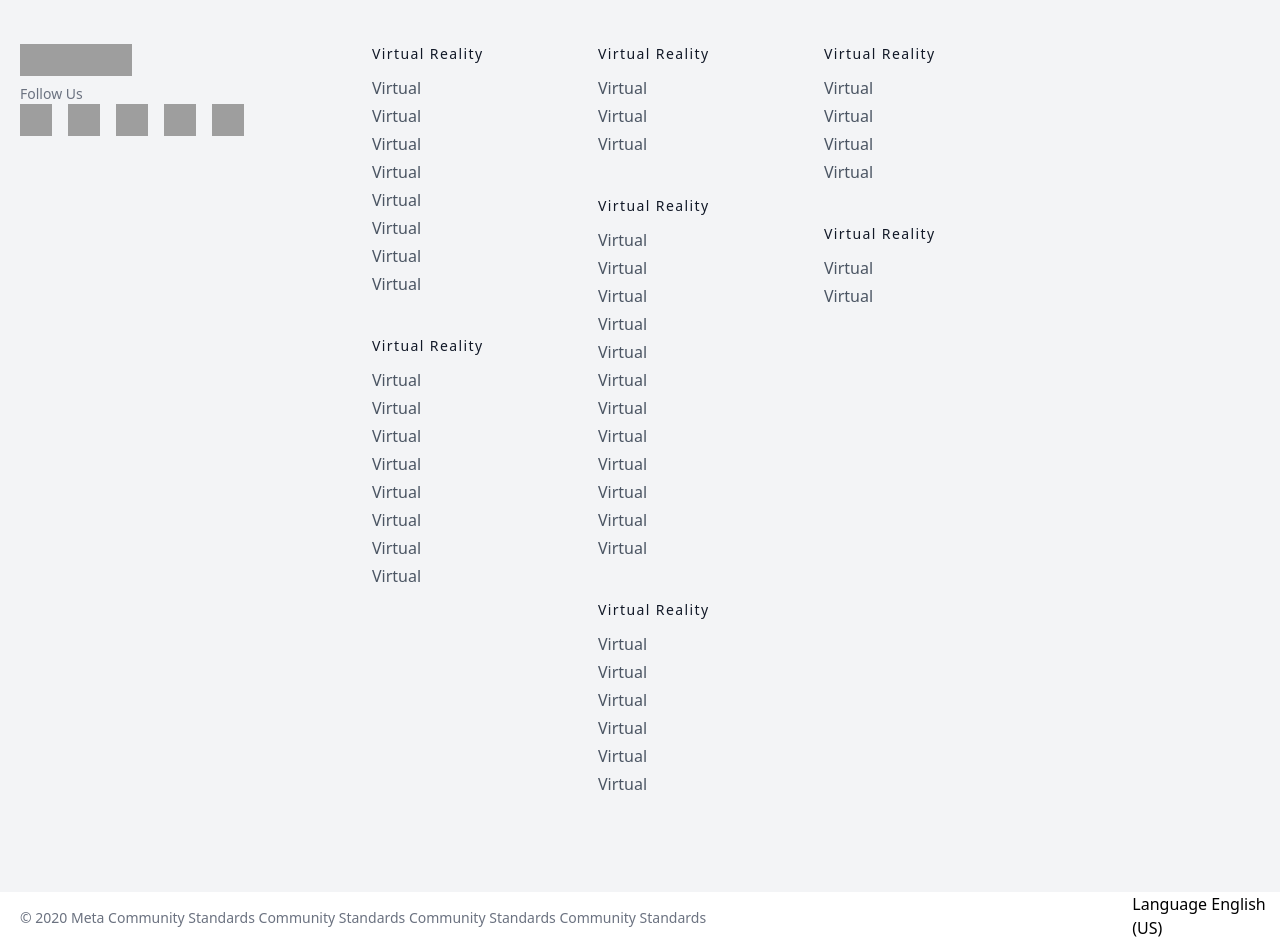
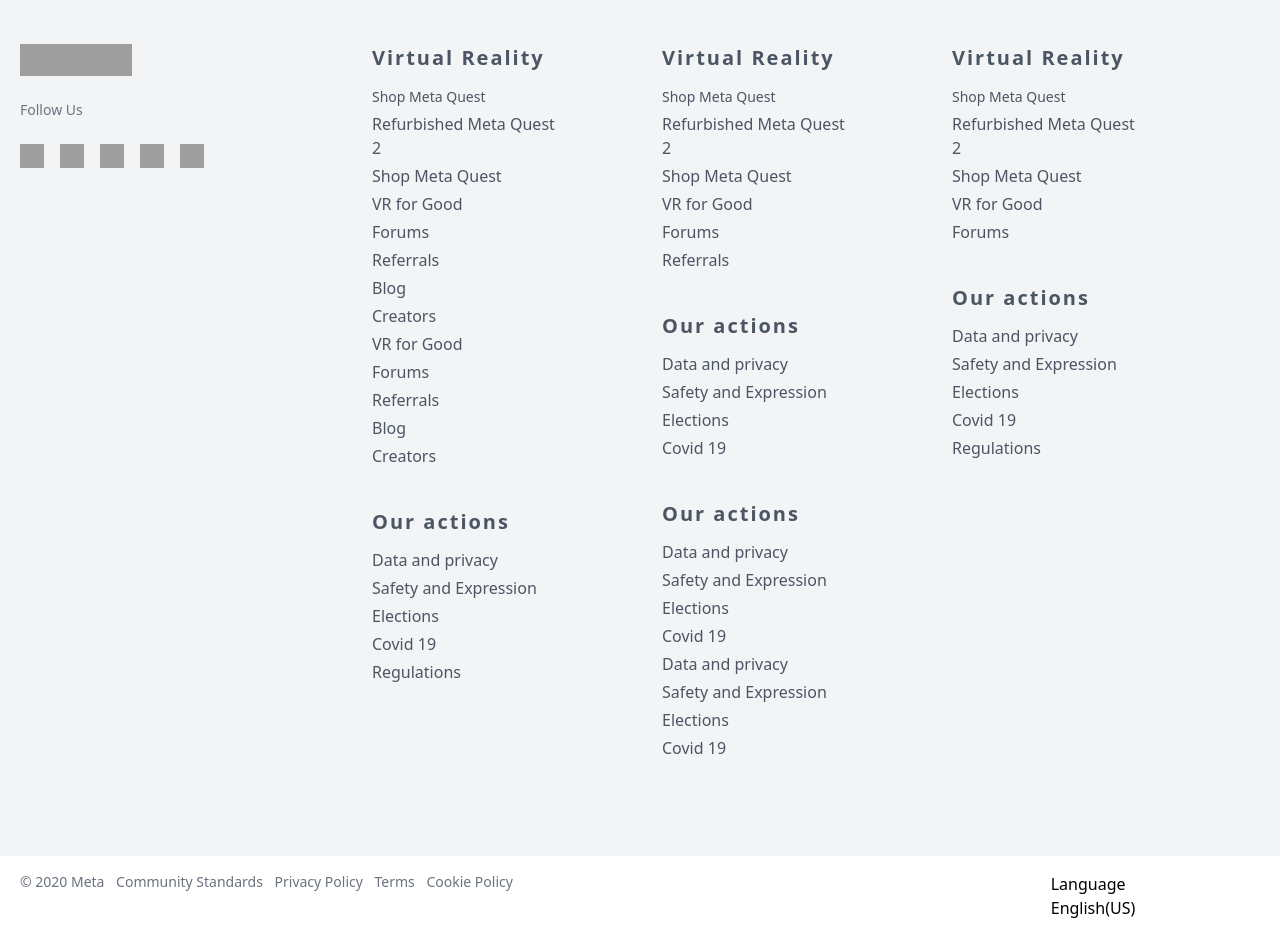
Before and after one commit to Stevenkwizera06/Meta-clone, a website: page index.html in a window 1280 px wide. Shown: the part 4600-5544 px from the top of the page. After the commit the page ends 5520 px from the top, so only its background shows below. Drawn offline with nearby package versions, Linux system fonts and the light colour scheme; grey boxes are pictures that could not be loaded.

Commit message:
added footer ressponsiviness

```diff
--- a/index.html
+++ b/index.html
@@ -203,7 +203,7 @@
                 <div class="p-4 md:w-1/3">
                     <div class="h-full border-2 border-gray-200 border-opacity-60 rounded-lg overflow-hidden">
                         <img class="lg:h-48 md:h-36 w-full object-cover object-center"
-                            src="https://scontent-ams4-1.xx.fbcdn.net/v/t39.8562-6/307122663_821341558998311_4349833797107568534_n.jpg?_nc_cat=110&ccb=1-7&_nc_sid=6825c5&_nc_ohc=1gAXNsMMoSQAX9bPQpQ&_nc_ht=scontent-ams4-1.xx&oh=00_AT9te-IeZDLTNm0kwdrnlV-yrv7qky-E3To2yLEqlUaumQ&oe=63324939"
+                            src="https://scontent-lga3-2.xx.fbcdn.net/v/t39.8562-6/307122663_821341558998311_4349833797107568534_n.jpg?_nc_cat=110&ccb=1-7&_nc_sid=6825c5&_nc_ohc=c89ef91BoAYAX8JZ--A&_nc_ht=scontent-lga3-2.xx&oh=00_AT_OlaERvCZ-uvLqz1oCIfAcsNhawemMfugdl5vPdqhDAA&oe=633837F9"
                             alt="blog">
                         <div class="p-6">
 
@@ -283,237 +283,258 @@
     <footer class="bg-gray-100 body-font">
         <div
             class="container px-5 py-24 mx-auto flex md:items-center lg:items-start md:flex-row md:flex-nowrap flex-wrap flex-col">
-            <div class="w-64 flex-shrink-0 md:mx-0 mx-auto text-center md:text-left">
+            <div class="w-64 flex-shrink-0 md:mx-0 mx-auto text-center md:text-left space-y-6">
                 <a class="flex title-font font-medium items-center md:justify-start justify-center text-gray-900">
                     <img class="w-28 h-8"
                         src="https://scontent-ams4-1.xx.fbcdn.net/v/t39.8562-6/252294889_575082167077436_6034106545912333281_n.svg/meta-logo-primary_standardsize.svg?_nc_cat=1&ccb=1-7&_nc_sid=ad8a9d&_nc_ohc=GKJNnMmdfbUAX9A1taA&_nc_ht=scontent-ams4-1.xx&oh=00_AT_qT5wxsJIpP4lg8KFnte76MUjUhT35Xn2oFQJuMJlWkw&oe=6333D239"
                         alt="">
                 </a>
                 <p class="mt-2 text-sm text-gray-500">Follow Us</p>
-                <span class="inline-flex sm:ml-auto sm:mt-0 mt-4 justify-center sm:justify-start space-x-4">
-                    <img class="w-8 h-8"
+                <span class="inline-flex sm:ml-auto sm:mt-0  justify-center sm:justify-start space-x-4 ">
+                    <img class="w-6 h-6"
                         src="https://scontent-frt3-2.xx.fbcdn.net/v/t39.8562-6/275949698_3248957128655833_369430323747988984_n.png?_nc_cat=101&ccb=1-7&_nc_sid=6825c5&_nc_ohc=cPWjQAiNsfYAX-izI9D&_nc_ht=scontent-frt3-2.xx&oh=00_AT_zyYssskZsuirSFSlFaAPSx0A_ZaXqLwwYWyocwYDAjQ&oe=6332462E"
                         alt="">
-                    <img class="w-8 h-8"
+                    <img class="w-6 h-6"
                         src="https://scontent-frt3-1.xx.fbcdn.net/v/t39.8562-6/276079790_239645664974434_7595452976573962628_n.png?_nc_cat=102&ccb=1-7&_nc_sid=6825c5&_nc_ohc=XtD3xksmqIcAX8fV25N&_nc_ht=scontent-frt3-1.xx&oh=00_AT_gAmPADbF3EBVlChSha9SLn3qtO6myFRx1edMkntGjMw&oe=63337231"
                         alt="">
-                    <img class="w-8 h-8"
+                    <img class="w-6 h-6"
                         src="https://scontent-ams4-1.xx.fbcdn.net/v/t39.8562-6/276008099_472069827986519_2757774944745661943_n.png?_nc_cat=1&ccb=1-7&_nc_sid=6825c5&_nc_ohc=lAS1KznJ0i4AX9oXAAF&_nc_ht=scontent-ams4-1.xx&oh=00_AT-ac726CylXTvVVTnTV_qECA6JKi783idI_noZfB2eU3A&oe=63337625"
                         alt="">
-                    <img class="w-8 h-8"
+                    <img class="w-6 h-6"
                         src="https://scontent-ams4-1.xx.fbcdn.net/v/t39.8562-6/275966733_5367624433282777_4220713818439775162_n.png?_nc_cat=1&ccb=1-7&_nc_sid=6825c5&_nc_ohc=8i6bZfZQ8MoAX-XE6AS&_nc_oc=AQkUGsmi0cjudohKOrgFjNTFdwj6g-ObNbM0VYGCgBBQO9lV8CG_hn9kzuJ13zwqX1I&_nc_ht=scontent-ams4-1.xx&oh=00_AT8ttmNiGbS_LxqD2flmdeZmVgl33HbxCAlHa6JFhCPjFw&oe=633367E3"
                         alt="">
-                    <img class="w-8 h-8"
+                    <img class="w-6 h-6"
                         src="https://scontent-ams4-1.xx.fbcdn.net/v/t39.8562-6/275775241_706660317361134_8955597739986331891_n.png?_nc_cat=1&ccb=1-7&_nc_sid=6825c5&_nc_ohc=l1iUt9k9FHYAX8a-RyL&_nc_ht=scontent-ams4-1.xx&oh=00_AT_-_cUc_KEAdy1DH05kee7N39zLPs4IUKiPgQcQjkBcfw&oe=63330E42"
                         alt="">
                 </span>
             </div>
-            <div class="flex-grow flex flex-wrap md:pl-20 -mb-10 md:mt-0 mt-10 md:text-left text-center ">
+            <div class="flex-grow flex flex-wrap md:pl-20 -mb-10 md:mt-0 mt-10 md:text-left text-center space-x-16">
                 <div class="lg:w-1/4 md:w-1/2 w-full px-4">
                     <div>
-                        <h2 class="title-font font-medium text-gray-900 tracking-widest text-sm mb-3">Virtual Reality
+                        <h2 class="title-font font-bold text-gray-600 tracking-widest text-xl mb-3">Virtual Reality
                         </h2>
                         <nav class="list-none mb-10 space-y-1">
                             <li>
-                                <a class="text-gray-600 hover:text-gray-800">Virtual</a>
+                                <a class="font-medium text-sm text-gray-600 hover:text-gray-800">Shop Meta Quest</a>
                             </li>
                             <li>
-                                <a class="text-gray-600 hover:text-gray-800"> Virtual</a>
+                                <a class="text-gray-600 hover:text-gray-800"> Refurbished Meta Quest 2</a>
                             </li>
                             <li>
-                                <a class="text-gray-600 hover:text-gray-800"> Virtual</a>
+                                <a class="text-gray-600 hover:text-gray-800"> Shop Meta Quest</a>
                             </li>
                             <li>
-                                <a class="text-gray-600 hover:text-gray-800"> Virtual</a>
+                                <a class="text-gray-600 hover:text-gray-800"> VR for Good</a>
                             </li>
                             <li>
-                                <a class="text-gray-600 hover:text-gray-800">Virtual</a>
+                                <a class="text-gray-600 hover:text-gray-800">Forums</a>
                             </li>
                             <li>
-                                <a class="text-gray-600 hover:text-gray-800"> Virtual</a>
+                                <a class="text-gray-600 hover:text-gray-800"> Referrals</a>
                             </li>
                             <li>
-                                <a class="text-gray-600 hover:text-gray-800"> Virtual</a>
+                                <a class="text-gray-600 hover:text-gray-800"> Blog</a>
                             </li>
                             <li>
-                                <a class="text-gray-600 hover:text-gray-800"> Virtual</a>
+                                <a class="text-gray-600 hover:text-gray-800"> Creators</a>
+                            </li>
+                            <li>
+                                <a class="text-gray-600 hover:text-gray-800"> VR for Good</a>
+                            </li>
+                            <li>
+                                <a class="text-gray-600 hover:text-gray-800">Forums</a>
+                            </li>
+                            <li>
+                                <a class="text-gray-600 hover:text-gray-800"> Referrals</a>
+                            </li>
+                            <li>
+                                <a class="text-gray-600 hover:text-gray-800"> Blog</a>
+                            </li>
+                            <li>
+                                <a class="text-gray-600 hover:text-gray-800"> Creators</a>
                             </li>
                         </nav>
                     </div>
 
                     <div>
-                        <h2 class="title-font font-medium text-gray-900 tracking-widest text-sm mb-3">Virtual Reality
+                        <h2 class="title-font font-bold text-gray-600 tracking-widest text-xl mb-3">Our actions
                         </h2>
                         <nav class="list-none mb-10 space-y-1">
+
                             <li>
-                                <a class="text-gray-600 hover:text-gray-800">Virtual</a>
+                                <a class="text-gray-600 hover:text-gray-800"> Data and privacy</a>
                             </li>
                             <li>
-                                <a class="text-gray-600 hover:text-gray-800"> Virtual</a>
+                                <a class="text-gray-600 hover:text-gray-800"> Safety and Expression</a>
                             </li>
                             <li>
-                                <a class="text-gray-600 hover:text-gray-800"> Virtual</a>
+                                <a class="text-gray-600 hover:text-gray-800">Elections</a>
                             </li>
                             <li>
-                                <a class="text-gray-600 hover:text-gray-800"> Virtual</a>
+                                <a class="text-gray-600 hover:text-gray-800"> Covid 19</a>
                             </li>
                             <li>
-                                <a class="text-gray-600 hover:text-gray-800">Virtual</a>
+                                <a class="text-gray-600 hover:text-gray-800"> Regulations</a>
                             </li>
-                            <li>
-                                <a class="text-gray-600 hover:text-gray-800"> Virtual</a>
-                            </li>
-                            <li>
-                                <a class="text-gray-600 hover:text-gray-800"> Virtual</a>
-                            </li>
-                            <li>
-                                <a class="text-gray-600 hover:text-gray-800"> Virtual</a>
-                            </li>
+
                         </nav>
                     </div>
                 </div>
 
                 <div class="lg:w-1/4 md:w-1/2 w-full px-4">
                     <div>
-                        <h2 class="title-font font-medium text-gray-900 tracking-widest text-sm mb-3">Virtual Reality
+                        <h2 class="title-font font-bold text-gray-600 tracking-widest text-xl mb-3">Virtual Reality
                         </h2>
                         <nav class="list-none mb-10 space-y-1">
                             <li>
-                                <a class="text-gray-600 hover:text-gray-800">Virtual</a>
+                                <a class="font-medium text-sm text-gray-600 hover:text-gray-800">Shop Meta Quest</a>
                             </li>
                             <li>
-                                <a class="text-gray-600 hover:text-gray-800"> Virtual</a>
+                                <a class="text-gray-600 hover:text-gray-800"> Refurbished Meta Quest 2</a>
                             </li>
                             <li>
-                                <a class="text-gray-600 hover:text-gray-800"> Virtual</a>
-                            </li>
-                        </nav>
-                    </div>
-
-                    <div>
-                        <h2 class="title-font font-medium text-gray-900 tracking-widest text-sm mb-3">Virtual Reality
-                        </h2>
-                        <nav class="list-none mb-10 space-y-1">
-                            <li>
-                                <a class="text-gray-600 hover:text-gray-800">Virtual</a>
+                                <a class="text-gray-600 hover:text-gray-800"> Shop Meta Quest</a>
                             </li>
                             <li>
-                                <a class="text-gray-600 hover:text-gray-800"> Virtual</a>
+                                <a class="text-gray-600 hover:text-gray-800"> VR for Good</a>
                             </li>
                             <li>
-                                <a class="text-gray-600 hover:text-gray-800"> Virtual</a>
+                                <a class="text-gray-600 hover:text-gray-800">Forums</a>
                             </li>
                             <li>
-                                <a class="text-gray-600 hover:text-gray-800"> Virtual</a>
-                            </li>
-                            <li>
-                                <a class="text-gray-600 hover:text-gray-800">Virtual</a>
-                            </li>
-                            <li>
-                                <a class="text-gray-600 hover:text-gray-800"> Virtual</a>
-                            </li>
-                            <li>
-                                <a class="text-gray-600 hover:text-gray-800"> Virtual</a>
-                            </li>
-                            <li>
-                                <a class="text-gray-600 hover:text-gray-800"> Virtual</a>
-                            </li>
-                            <li>
-                                <a class="text-gray-600 hover:text-gray-800">Virtual</a>
-                            </li>
-                            <li>
-                                <a class="text-gray-600 hover:text-gray-800"> Virtual</a>
-                            </li>
-                            <li>
-                                <a class="text-gray-600 hover:text-gray-800"> Virtual</a>
-                            </li>
-                            <li>
-                                <a class="text-gray-600 hover:text-gray-800"> Virtual</a>
-                            </li>
-                        </nav>
-                    </div>
-                    <div>
-                        <h2 class="title-font font-medium text-gray-900 tracking-widest text-sm mb-3">Virtual Reality
-                        </h2>
-                        <nav class="list-none mb-10 space-y-1">
-                            <li>
-                                <a class="text-gray-600 hover:text-gray-800">Virtual</a>
-                            </li>
-                            <li>
-                                <a class="text-gray-600 hover:text-gray-800"> Virtual</a>
-                            </li>
-                            <li>
-                                <a class="text-gray-600 hover:text-gray-800"> Virtual</a>
-                            </li>
-                            <li>
-                                <a class="text-gray-600 hover:text-gray-800">Virtual</a>
-                            </li>
-                            <li>
-                                <a class="text-gray-600 hover:text-gray-800"> Virtual</a>
-                            </li>
-                            <li>
-                                <a class="text-gray-600 hover:text-gray-800"> Virtual</a>
-                            </li>
-
-
-
-                        </nav>
-                    </div>
-                </div>
-                <div class="lg:w-1/4 md:w-1/2 w-full px-4">
-                    <div>
-                        <h2 class="title-font font-medium text-gray-900 tracking-widest text-sm mb-3">Virtual Reality
-                        </h2>
-                        <nav class="list-none mb-10 space-y-1">
-                            <li>
-                                <a class="text-gray-600 hover:text-gray-800">Virtual</a>
-                            </li>
-                            <li>
-                                <a class="text-gray-600 hover:text-gray-800"> Virtual</a>
-                            </li>
-                            <li>
-                                <a class="text-gray-600 hover:text-gray-800"> Virtual</a>
-                            </li>
-                            <li>
-                                <a class="text-gray-600 hover:text-gray-800"> Virtual</a>
+                                <a class="text-gray-600 hover:text-gray-800"> Referrals</a>
                             </li>
 
                         </nav>
                     </div>
 
                     <div>
-                        <h2 class="title-font font-medium text-gray-900 tracking-widest text-sm mb-3">Virtual Reality
+                        <h2 class="title-font font-bold text-gray-600 tracking-widest text-xl mb-3">Our actions
                         </h2>
                         <nav class="list-none mb-10 space-y-1">
+
                             <li>
-                                <a class="text-gray-600 hover:text-gray-800">Virtual</a>
+                                <a class="text-gray-600 hover:text-gray-800"> Data and privacy</a>
                             </li>
                             <li>
-                                <a class="text-gray-600 hover:text-gray-800"> Virtual</a>
+                                <a class="text-gray-600 hover:text-gray-800"> Safety and Expression</a>
+                            </li>
+                            <li>
+                                <a class="text-gray-600 hover:text-gray-800">Elections</a>
+                            </li>
+                            <li>
+                                <a class="text-gray-600 hover:text-gray-800"> Covid 19</a>
+                            </li>
+
+
+                        </nav>
+                    </div>
+
+                    <div>
+                        <h2 class="title-font font-bold text-gray-600 tracking-widest text-xl mb-3">Our actions
+                        </h2>
+                        <nav class="list-none mb-10 space-y-1">
+
+                            <li>
+                                <a class="text-gray-600 hover:text-gray-800"> Data and privacy</a>
+                            </li>
+                            <li>
+                                <a class="text-gray-600 hover:text-gray-800"> Safety and Expression</a>
+                            </li>
+                            <li>
+                                <a class="text-gray-600 hover:text-gray-800">Elections</a>
+                            </li>
+                            <li>
+                                <a class="text-gray-600 hover:text-gray-800"> Covid 19</a>
+                            </li>
+                            <li>
+                                <a class="text-gray-600 hover:text-gray-800"> Data and privacy</a>
+                            </li>
+                            <li>
+                                <a class="text-gray-600 hover:text-gray-800"> Safety and Expression</a>
+                            </li>
+                            <li>
+                                <a class="text-gray-600 hover:text-gray-800">Elections</a>
+                            </li>
+                            <li>
+                                <a class="text-gray-600 hover:text-gray-800"> Covid 19</a>
                             </li>
 
                         </nav>
                     </div>
                 </div>
 
+                <div class="lg:w-1/4 md:w-1/2 w-full px-4">
+                    <div>
+                        <h2 class="title-font font-bold text-gray-600 tracking-widest text-xl mb-3">Virtual Reality
+                        </h2>
+                        <nav class="list-none mb-10 space-y-1">
+                            <li>
+                                <a class="font-medium text-sm text-gray-600 hover:text-gray-800">Shop Meta Quest</a>
+                            </li>
+                            <li>
+                                <a class="text-gray-600 hover:text-gray-800"> Refurbished Meta Quest 2</a>
+                            </li>
+                            <li>
+                                <a class="text-gray-600 hover:text-gray-800"> Shop Meta Quest</a>
+                            </li>
+                            <li>
+                                <a class="text-gray-600 hover:text-gray-800"> VR for Good</a>
+                            </li>
+                            <li>
+                                <a class="text-gray-600 hover:text-gray-800">Forums</a>
+                            </li>
+
+                        </nav>
+                    </div>
+
+                    <div>
+                        <h2 class="title-font font-bold text-gray-600 tracking-widest text-xl mb-3">Our actions
+                        </h2>
+                        <nav class="list-none mb-10 space-y-1">
+
+                            <li>
+                                <a class="text-gray-600 hover:text-gray-800"> Data and privacy</a>
+                            </li>
+                            <li>
+                                <a class="text-gray-600 hover:text-gray-800"> Safety and Expression</a>
+                            </li>
+                            <li>
+                                <a class="text-gray-600 hover:text-gray-800">Elections</a>
+                            </li>
+                            <li>
+                                <a class="text-gray-600 hover:text-gray-800"> Covid 19</a>
+                            </li>
+                            <li>
+                                <a class="text-gray-600 hover:text-gray-800"> Regulations</a>
+                            </li>
+
+                        </nav>
+                    </div>
+                </div>
 
             </div>
         </div>
         <div class="flex bg-white">
             <div class="container mx-auto py-4 px-5 flex flex-wrap flex-col sm:flex-row">
-                <p class="text-gray-500 text-sm text-center sm:text-left">© 2020 Meta
-                    <a>Community Standards</a>
-                    <a>Community Standards</a>
-                    <a>Community Standards</a>
-                    <a>Community Standards</a>
+                <p class="text-gray-500 text-sm text-center sm:text-left space-x-2">© 2020 Meta
+                    <a class="w-48">
+                        <a>Community Standards</a>
+                        <a>Privacy Policy</a>
+                        <a>Terms</a>
+                        <a>Cookie Policy</a>
+                    </a>
                 </p>
+
             </div>
-            <div>
-                <a href="">Language English (US)</a>
+
+            <div class="mr-24 items-center mt-4 ">
+                <a class=" " href="">Language English(US)</a>
             </div>
+
+
         </div>
     </footer>
-
 
 </body>
 
```
